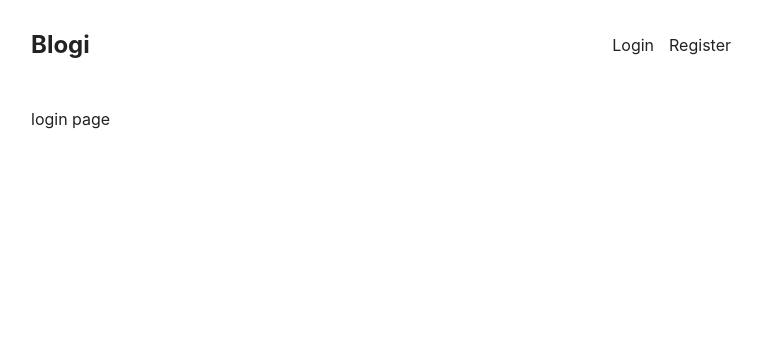
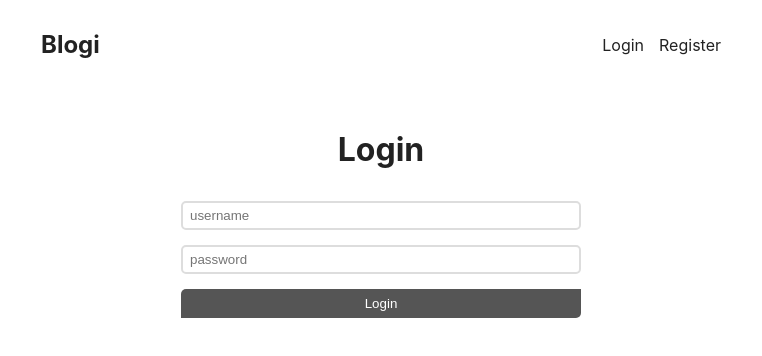
Before and after one commit to Rayancoder21/blogi, a React (Create React App) app in the folder client/: page /login in a window 1280 px wide. Shown: the top 356 px of the page, without its empty margins (259-1021 px from the left). Built offline with nearby package versions, Linux system fonts and the light colour scheme.

Commit message:
create Login and Register pages

```diff
--- a/client/src/App.css
+++ b/client/src/App.css
@@ -1,3 +1,6 @@
+*{
+  box-sizing: border-box;
+}
 body{
   color: #222;
 }
@@ -54,3 +57,36 @@
   margin: 10px 0;
   line-height: 1.4rem;
 }
+
+form.login, form.register{
+  display: grid;
+  gap: 10px;
+  max-width: 400px;
+  margin: 0 auto;
+}
+input{
+  display: block;
+  margin-bottom: 5px;
+  width: 100%;
+  padding: 5px 7px;
+  border: 2px solid #ddd;
+  border-radius: 5px;
+  background-color: #fff;
+}
+button{
+  width: 100%;
+  display: block;
+  background-color: #555;
+  border: 0;
+  color: #fff;
+  padding: 7px 0;
+  border-radius: 5px 0;
+  cursor: pointer;
+
+}
+button:hover{
+  background-color: #333;
+}
+form h1{
+  text-align: center;
+}
--- a/client/src/App.js
+++ b/client/src/App.js
@@ -2,6 +2,8 @@
 import Header from './Header';
 import Layout from './Layout';
 import IndexPage from './pages/IndexPage';
+import LoginPage from './pages/LoginPage';
+import RegisterPage from './pages/RegisterPage';
 import Post from './Post';
 import { Routes, Route } from 'react-router-dom';
 function App() {
@@ -9,7 +11,8 @@
     <Routes>
       <Route path="/" element={<Layout />}>
         <Route index element={<IndexPage />} />
-        <Route path={'/login'} element={<div>login page</div>} />
+        <Route path="/login" element={<LoginPage />} />
+        <Route path="/register" element={<RegisterPage />} />
       </Route>
     </Routes>
   );
--- /dev/null
+++ b/client/src/pages/LoginPage.js
@@ -0,0 +1,10 @@
+export default function LoginPage() {
+    return(
+        <form className="login">
+            <h1>Login</h1>
+            <input type="text" placeholder="username" />
+            <input type="password" placeholder="password" />
+            <button>Login</button>
+        </form>
+    );
+}
--- /dev/null
+++ b/client/src/pages/RegisterPage.js
@@ -0,0 +1,11 @@
+export default function RegisterPage() {
+    return(
+        <form className="register">
+            <h1>Register</h1>
+            <input type="text" placeholder="username" />
+            <input type="password" placeholder="password" />
+            <input type="password" placeholder="confirm password" />
+            <button>Register</button>
+        </form>
+    );
+}
```
